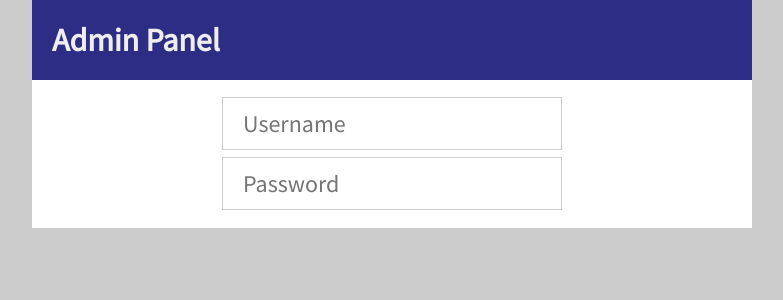
After one commit to Meldingssite/meldingssite, a PHP site: template view/admin/index.php in a window 1280 px wide. The commit adds this page. Shown: the top 300 px of the page, without its empty margins (248-1031 px from the left). Run offline with PHP 8.4, Linux system fonts and the light colour scheme; the template is opened without the code that fills it, so the values that code supplies are empty.

Commit message:
Added dev page Added styling for forms
Starting with Admin Page

```diff
--- /dev/null
+++ b/controller/AdminController.php
@@ -0,0 +1,6 @@
+<?php
+
+function index()
+{
+    render("admin/index");
+}
--- a/public/css/style.css
+++ b/public/css/style.css
@@ -47,7 +47,7 @@ main
 {
     background: #fff;
 
-    padding-top: 50px;
+    -padding-top: 50px;
     padding-bottom: 1px;
     margin: 0 auto;
     height: 100%;
@@ -120,15 +120,27 @@ form
     font-size: 1.5em;
     color: #333;
 
-    border: 1px solid #0000005b;
+    -border: 1px solid #0000005b;
 }
 
 form > *
 {
     display: inline-block;
     width: 100%;
-    height: 2em;
+    -height: 2em;
 
+}
+
+fieldset
+{
+    display: block;
+
+    margin: 0 0 2em;
+}
+
+fieldset > *
+{
+    width: 100%;
 }
 
 legend
@@ -155,19 +167,34 @@ label
 input
 {
     color: #171717;
-}
-
-input[type=text]
-{
     font-size: 1em;
     border: 1px solid #ccc;
-    border-top: none;
 
     padding: 10px 20px;
+    margin: 7px 0;
 
 }
 
+legend + input
+{
+    border-top: none;
+    margin: 0;
+}
 
+input[type=radio]
+{
+    width: 1.5em;
+    height: 1.5em;
+}
+
+
+#login input
+{
+    display: block;
+    width: 50%;
+    margin-left: auto;
+    margin-right: auto;
+}
 
 
 
--- /dev/null
+++ b/view/admin/index.php
@@ -0,0 +1,10 @@
+<header>
+    <h1>Admin Panel</h1>
+</header>
+
+<main>
+    <form action="post" id="login">
+        <input type="text" name="username" id="username" placeholder="Username">
+        <input type="password" name="password" id="password" placeholder="Password">
+    </form>
+</main>
```
Also changed, not shown: core/config.php (+7 -0 lines), core/core.php (+8 -0 lines), view/dev/index.php (+5 -3 lines).
